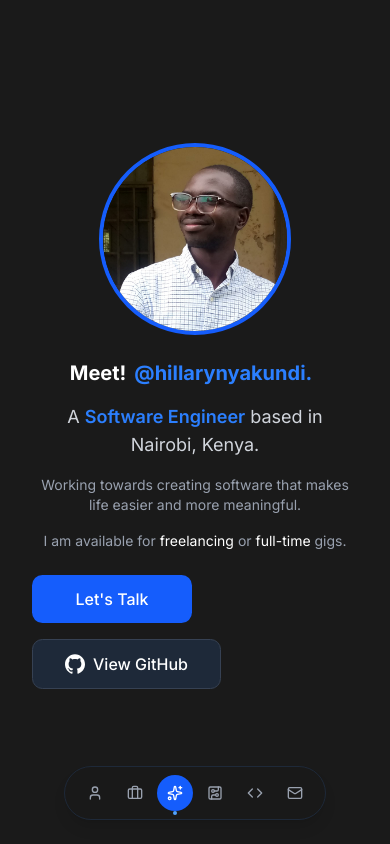
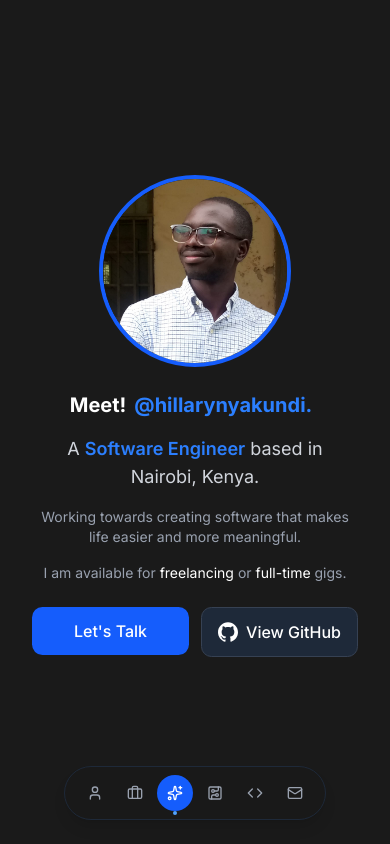
Before and after one commit to HillaryNyakundi/my-profile, a Next.js app: page / in a window 390 px wide. Shown: the top 844 px of the page. Built offline with nearby package versions, Linux system fonts and the light colour scheme.

Commit message:
fix: responsiveness

```diff
--- a/components/Hero.tsx
+++ b/components/Hero.tsx
@@ -62,9 +62,13 @@ export default function Hero() {
               I am available for <span className="text-white">freelancing</span> or{' '}
               <span className="text-white">full-time</span> gigs.
             </p>
-            <div className="flex flex-wrap gap-4 mb-3">
-              <TalkButton />
-              <GitHubButton />
+            <div className="flex flex-row gap-3 sm:gap-4 mb-3 justify-center md:justify-start w-full">
+              <div className="flex-1 min-w-0 max-w-[10rem] sm:max-w-none sm:flex-initial">
+                <TalkButton />
+              </div>
+              <div className="flex-1 min-w-0 max-w-[10rem] sm:max-w-none sm:flex-initial">
+                <GitHubButton />
+              </div>
             </div>
           </motion.div>
         </div>
--- a/components/ui/GitHubButton.tsx
+++ b/components/ui/GitHubButton.tsx
@@ -5,7 +5,7 @@ import { SiGithub } from 'react-icons/si';
 const GitHubButton = () => {
   return (
     <Link
-      className="bg-gray-800 hover:bg-gray-900 text-white px-8 py-3 rounded-lg font-medium transition-colors min-w-[10rem] inline-flex items-center justify-center gap-2 border border-gray-700"
+      className="bg-gray-800 hover:bg-gray-900 text-white px-4 sm:px-8 py-3 rounded-lg font-medium transition-colors w-full inline-flex items-center justify-center gap-2 border border-gray-700 text-center whitespace-nowrap"
       href={Strings.githubLink}
       target="_blank"
       rel="noopener noreferrer"
--- a/components/ui/TalkButton.tsx
+++ b/components/ui/TalkButton.tsx
@@ -4,7 +4,7 @@ import Strings from '@/constants/strings';
 const TalkButton = () => {
   return (
     <Link
-      className="bg-blue-600 hover:bg-blue-700 text-white px-8 py-3 rounded-lg font-medium transition-color min-w-[10rem]"
+      className="bg-blue-600 hover:bg-blue-700 text-white px-4 sm:px-8 py-3 rounded-lg font-medium transition-colors w-full inline-flex items-center justify-center text-center whitespace-nowrap"
       href={Strings.calendyLink}
       target="_blank"
     >
```
